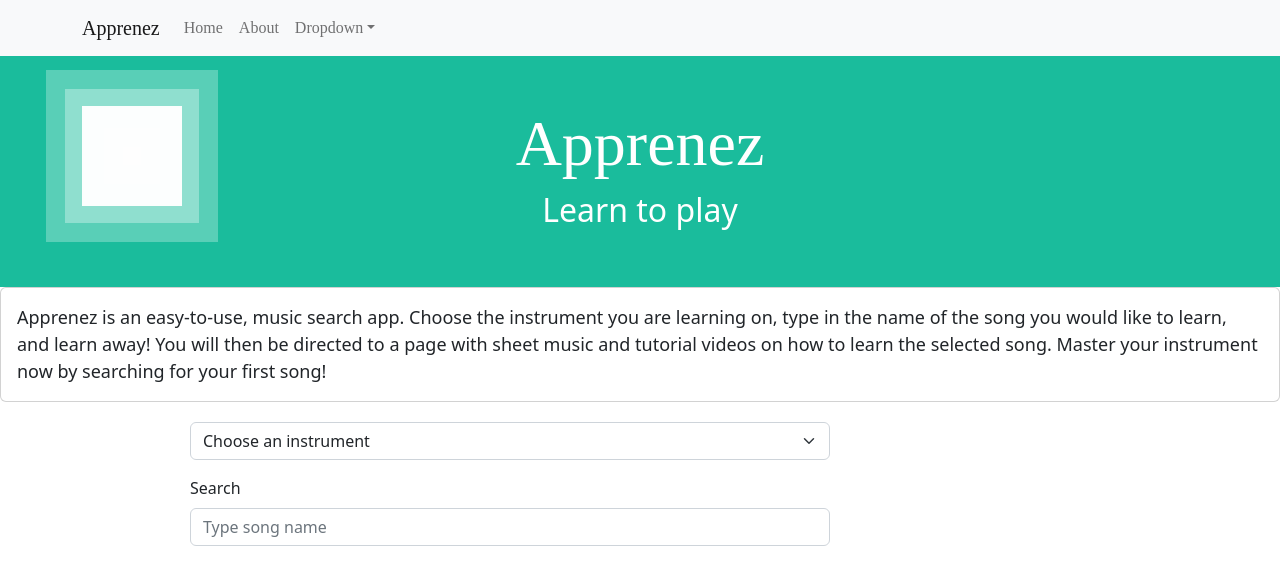
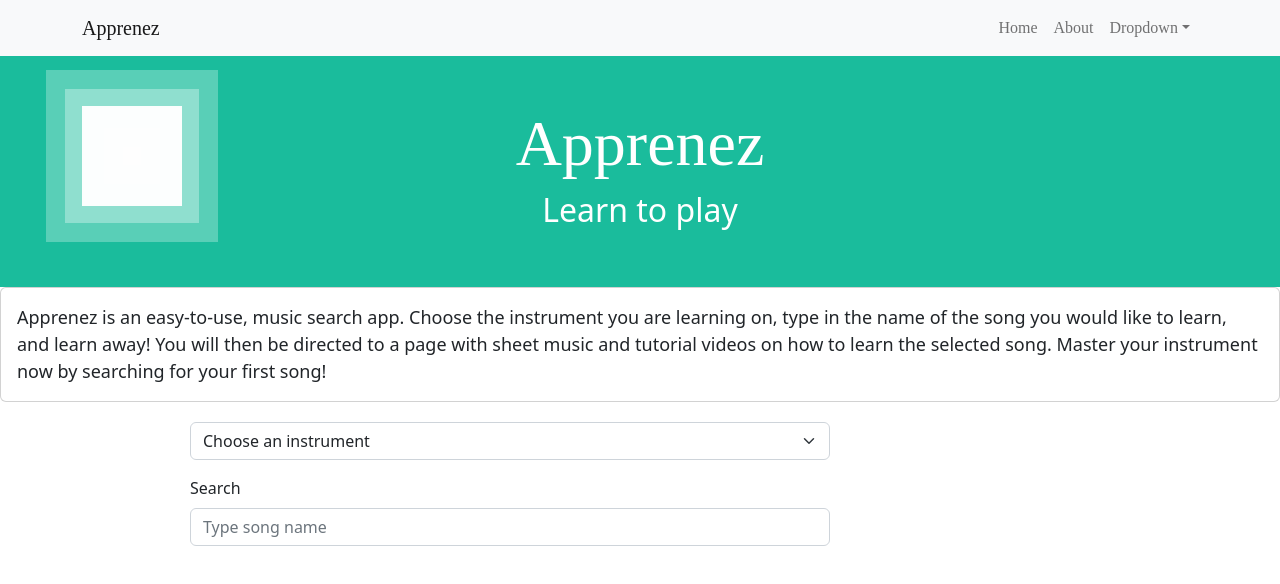
Before and after one commit to jalmand2/search-music, a React (Create React App) app in the folder client/: page / in a window 1280 px wide. Shown: the top 584 px of the page. Built offline with nearby package versions, Linux system fonts and the light colour scheme; a web font is replaced by a local one.

Commit message:
Fixed navbar elements' placement

```diff
--- a/client/src/App.css
+++ b/client/src/App.css
@@ -12,10 +12,11 @@ header {
 nav {
   font-family: 'Licorice', cursive;
 }
-#navbarNav {
-  justify-content: flex-end;
+#nav-bar-side {
+  display: flex;
+  margin-right: 0!important;
 }
-#naviePoo {
+#basic-navbar-nav {
   justify-content: flex-end;
 }
 .navbar-nav {
--- a/client/src/components/Nav/index.jsx
+++ b/client/src/components/Nav/index.jsx
@@ -13,7 +13,7 @@ function navbar() {
         <Navbar.Brand href="/">Apprenez</Navbar.Brand>
         <Navbar.Toggle aria-controls="basic-navbar-nav" />
         <Navbar.Collapse id="basic-navbar-nav">
-          <Nav className="me-auto">
+          <Nav id="nav-bar-side" className="me-auto">
             <Nav.Link href="/">Home</Nav.Link>
             <Nav.Link href="#link">About</Nav.Link>
             <NavDropdown title="Dropdown" id="basic-nav-dropdown">
```
